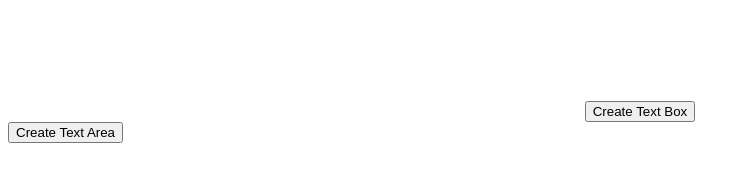
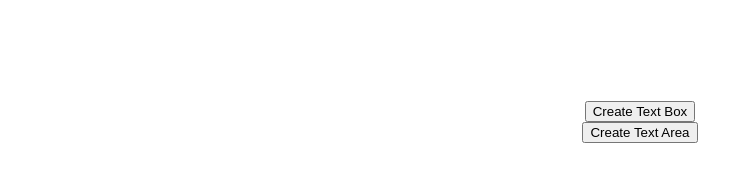
Before and after one commit to TateBaxter7/javascript-basics, a plain HTML site: page index.html in a window 1280 px wide. Shown: the part 167-348 px from the top of the page, without its empty margins (0-753 px from the left). Drawn offline with Linux system fonts and the light colour scheme.

Commit message:
Update index.html

```diff
--- a/index.html
+++ b/index.html
@@ -26,6 +26,9 @@
         margin: 10px auto;
         width: 300px;
         height: 100px;
+        }
+      .container2 {
+        text-align: center;
       }
     </style>
   </head>
```
Lines whose indentation alone changed are shown as unchanged.
